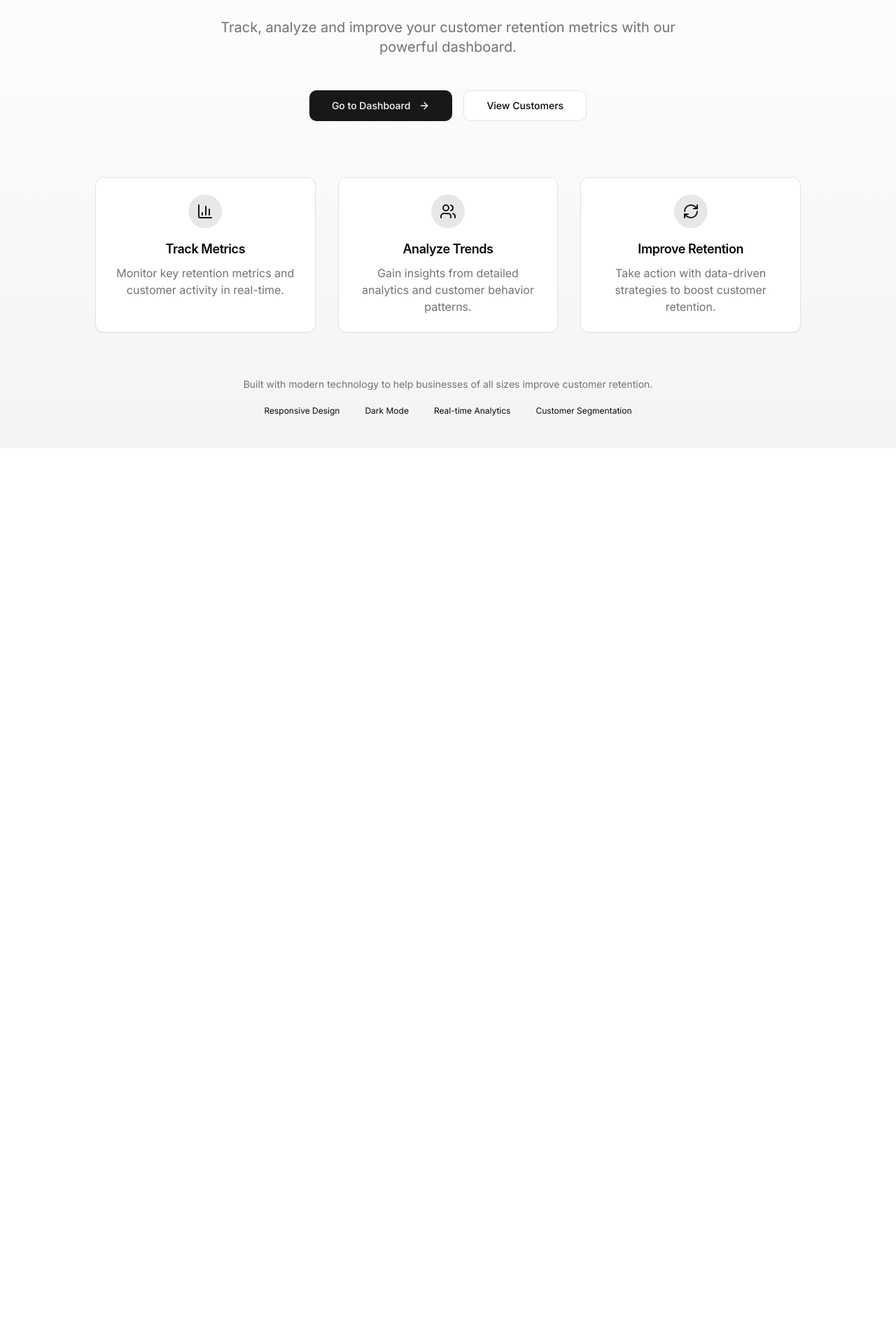
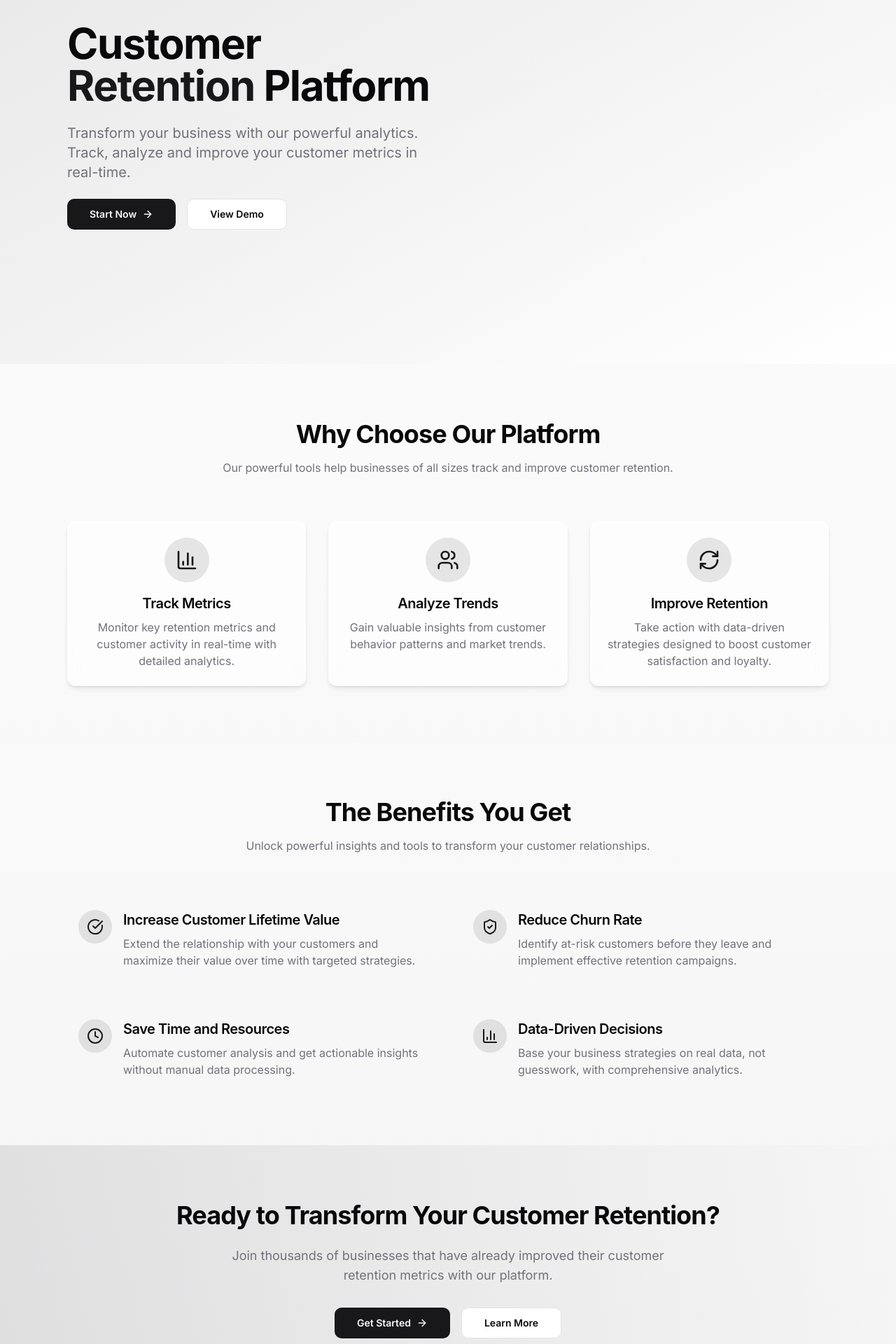
Before and after one commit to geo787/business-buddy-app, a React (Vite) app: page / in a window 1280 px wide. Shown: the part 160-2080 px from the top of the page at 70% size. Before the commit the page ends 800 px from the top, so only its background shows below. Built offline with nearby package versions, Linux system fonts and the light colour scheme.

Commit message:
Update index page
Update the index page to match the design of the provided Canva template.

```diff
--- a/src/pages/Index.tsx
+++ b/src/pages/Index.tsx
@@ -1,83 +1,223 @@
 
 import { useNavigate } from "react-router-dom";
 import { Button } from "@/components/ui/button";
-import { ArrowRight, BarChart3, Users, RefreshCw } from "lucide-react";
+import {
+  ArrowRight,
+  BarChart3,
+  Users,
+  RefreshCw,
+  CheckCircle,
+  ShieldCheck,
+  Clock
+} from "lucide-react";
+import { Card, CardContent } from "@/components/ui/card";
 
 const Index = () => {
   const navigate = useNavigate();
 
   return (
-    <div className="min-h-screen flex flex-col items-center justify-center bg-gradient-to-b from-background to-muted p-4 sm:p-8">
-      <div className="max-w-3xl mx-auto text-center space-y-6 animate-fade-in">
-        <h1 className="text-3xl sm:text-4xl md:text-6xl font-bold tracking-tight mb-4">
-          Customer Retention
-          <span className="text-primary"> Platform</span>
+    <div className="min-h-screen flex flex-col bg-gradient-to-b from-background to-muted">
+      {/* Hero Section */}
+      <section className="relative w-full min-h-[85vh] flex flex-col items-center justify-center overflow-hidden py-12 px-4">
+        <div className="absolute inset-0 bg-gradient-to-br from-primary/10 to-background pointer-events-none" />
+
+        <div className="container max-w-6xl mx-auto z-10 space-y-10">
+          <div className="grid grid-cols-1 lg:grid-cols-2 gap-8 items-center">
+            <div className="flex flex-col space-y-6 text-left animate-fade-in">
+              <h1 className="text-4xl sm:text-5xl md:text-6xl font-bold tracking-tight">
+                Customer <span className="text-primary">Retention</span> Platform
               </h1>
-        <p className="text-lg sm:text-xl text-muted-foreground max-w-2xl mx-auto">
-          Track, analyze and improve your customer retention metrics with our powerful dashboard.
+              <p className="text-lg sm:text-xl text-muted-foreground max-w-xl">
+                Transform your business with our powerful analytics. Track, analyze and improve your customer metrics in real-time.
               </p>
-        <div className="flex flex-col sm:flex-row gap-4 justify-center pt-6">
+              <div className="flex flex-wrap gap-4 mt-4">
                 <Button
                   size="lg"
                   onClick={() => navigate("/dashboard")}
-            className="gap-2 w-full sm:w-auto"
+                  className="gap-2 font-semibold"
                 >
-            Go to Dashboard <ArrowRight size={16} className="ml-1" />
+                  Start Now <ArrowRight size={16} />
                 </Button>
                 <Button
                   size="lg"
                   variant="outline"
                   onClick={() => navigate("/customers")}
-            className="w-full sm:w-auto"
+                  className="font-semibold"
                 >
-            View Customers
+                  View Demo
                 </Button>
               </div>
             </div>
 
-      <div className="mt-12 sm:mt-20 grid grid-cols-1 sm:grid-cols-2 md:grid-cols-3 gap-4 sm:gap-8 w-full max-w-5xl px-2">
-        <div className="rounded-lg border bg-card p-5 sm:p-6 text-center shadow-sm hover:shadow-md transition-shadow hover-scale">
-          <div className="flex justify-center mb-4">
-            <div className="h-12 w-12 rounded-full bg-primary/10 flex items-center justify-center">
-              <BarChart3 className="h-6 w-6 text-primary" />
+            <div className="hidden lg:flex justify-center animate-fade-in">
+              <div className="relative w-full max-w-md aspect-square">
+                <div className="absolute inset-0 bg-primary/10 rounded-full" />
+                <img
+                  src="https://images.unsplash.com/photo-1488590528505-98d2b5aba04b?auto=format&fit=crop&q=80"
+                  alt="Analytics Dashboard"
+                  className="absolute -top-4 -right-4 w-full h-full object-cover rounded-xl shadow-lg transform rotate-3 scale-105"
+                />
               </div>
             </div>
-          <h3 className="text-lg font-semibold mb-2">Track Metrics</h3>
-          <p className="text-muted-foreground text-sm sm:text-base">Monitor key retention metrics and customer activity in real-time.</p>
+          </div>
+        </div>
+      </section>
+
+      {/* Features Section */}
+      <section className="py-20 px-4 bg-secondary/30">
+        <div className="container max-w-6xl mx-auto">
+          <div className="text-center mb-16">
+            <h2 className="text-3xl md:text-4xl font-bold mb-4">Why Choose Our Platform</h2>
+            <p className="text-muted-foreground max-w-2xl mx-auto">
+              Our powerful tools help businesses of all sizes track and improve customer retention.
+            </p>
           </div>
 
-        <div className="rounded-lg border bg-card p-5 sm:p-6 text-center shadow-sm hover:shadow-md transition-shadow hover-scale">
-          <div className="flex justify-center mb-4">
-            <div className="h-12 w-12 rounded-full bg-primary/10 flex items-center justify-center">
-              <Users className="h-6 w-6 text-primary" />
+          <div className="grid grid-cols-1 md:grid-cols-3 gap-8">
+            <Card className="border-0 bg-card/60 backdrop-blur shadow-md hover:shadow-lg transition-all hover:scale-105 duration-300">
+              <CardContent className="p-6 flex flex-col items-center text-center">
+                <div className="h-16 w-16 rounded-full bg-primary/10 flex items-center justify-center mb-4">
+                  <BarChart3 className="h-8 w-8 text-primary" />
+                </div>
+                <h3 className="text-xl font-semibold mb-2">Track Metrics</h3>
+                <p className="text-muted-foreground">
+                  Monitor key retention metrics and customer activity in real-time with detailed analytics.
+                </p>
+              </CardContent>
+            </Card>
+
+            <Card className="border-0 bg-card/60 backdrop-blur shadow-md hover:shadow-lg transition-all hover:scale-105 duration-300">
+              <CardContent className="p-6 flex flex-col items-center text-center">
+                <div className="h-16 w-16 rounded-full bg-primary/10 flex items-center justify-center mb-4">
+                  <Users className="h-8 w-8 text-primary" />
+                </div>
+                <h3 className="text-xl font-semibold mb-2">Analyze Trends</h3>
+                <p className="text-muted-foreground">
+                  Gain valuable insights from customer behavior patterns and market trends.
+                </p>
+              </CardContent>
+            </Card>
+
+            <Card className="border-0 bg-card/60 backdrop-blur shadow-md hover:shadow-lg transition-all hover:scale-105 duration-300">
+              <CardContent className="p-6 flex flex-col items-center text-center">
+                <div className="h-16 w-16 rounded-full bg-primary/10 flex items-center justify-center mb-4">
+                  <RefreshCw className="h-8 w-8 text-primary" />
+                </div>
+                <h3 className="text-xl font-semibold mb-2">Improve Retention</h3>
+                <p className="text-muted-foreground">
+                  Take action with data-driven strategies designed to boost customer satisfaction and loyalty.
+                </p>
+              </CardContent>
+            </Card>
           </div>
         </div>
-          <h3 className="text-lg font-semibold mb-2">Analyze Trends</h3>
-          <p className="text-muted-foreground text-sm sm:text-base">Gain insights from detailed analytics and customer behavior patterns.</p>
+      </section>
+
+      {/* Benefits Section */}
+      <section className="py-20 px-4">
+        <div className="container max-w-6xl mx-auto">
+          <div className="text-center mb-16">
+            <h2 className="text-3xl md:text-4xl font-bold mb-4">The Benefits You Get</h2>
+            <p className="text-muted-foreground max-w-2xl mx-auto">
+              Unlock powerful insights and tools to transform your customer relationships.
+            </p>
           </div>
 
-        <div className="rounded-lg border bg-card p-5 sm:p-6 text-center shadow-sm hover:shadow-md transition-shadow hover-scale sm:col-span-2 md:col-span-1">
-          <div className="flex justify-center mb-4">
-            <div className="h-12 w-12 rounded-full bg-primary/10 flex items-center justify-center">
-              <RefreshCw className="h-6 w-6 text-primary" />
+          <div className="grid grid-cols-1 md:grid-cols-2 gap-10">
+            <div className="flex items-start gap-4 p-4 hover:bg-secondary/20 rounded-lg transition-colors">
+              <div className="h-12 w-12 rounded-full bg-primary/10 flex items-center justify-center flex-shrink-0">
+                <CheckCircle className="h-6 w-6 text-primary" />
               </div>
-          </div>
-          <h3 className="text-lg font-semibold mb-2">Improve Retention</h3>
-          <p className="text-muted-foreground text-sm sm:text-base">Take action with data-driven strategies to boost customer retention.</p>
+              <div>
+                <h3 className="text-xl font-semibold mb-2">Increase Customer Lifetime Value</h3>
+                <p className="text-muted-foreground">
+                  Extend the relationship with your customers and maximize their value over time with targeted strategies.
+                </p>
               </div>
             </div>
 
-      <div className="mt-16 text-center w-full max-w-3xl">
+            <div className="flex items-start gap-4 p-4 hover:bg-secondary/20 rounded-lg transition-colors">
+              <div className="h-12 w-12 rounded-full bg-primary/10 flex items-center justify-center flex-shrink-0">
+                <ShieldCheck className="h-6 w-6 text-primary" />
+              </div>
+              <div>
+                <h3 className="text-xl font-semibold mb-2">Reduce Churn Rate</h3>
+                <p className="text-muted-foreground">
+                  Identify at-risk customers before they leave and implement effective retention campaigns.
+                </p>
+              </div>
+            </div>
+
+            <div className="flex items-start gap-4 p-4 hover:bg-secondary/20 rounded-lg transition-colors">
+              <div className="h-12 w-12 rounded-full bg-primary/10 flex items-center justify-center flex-shrink-0">
+                <Clock className="h-6 w-6 text-primary" />
+              </div>
+              <div>
+                <h3 className="text-xl font-semibold mb-2">Save Time and Resources</h3>
+                <p className="text-muted-foreground">
+                  Automate customer analysis and get actionable insights without manual data processing.
+                </p>
+              </div>
+            </div>
+
+            <div className="flex items-start gap-4 p-4 hover:bg-secondary/20 rounded-lg transition-colors">
+              <div className="h-12 w-12 rounded-full bg-primary/10 flex items-center justify-center flex-shrink-0">
+                <BarChart3 className="h-6 w-6 text-primary" />
+              </div>
+              <div>
+                <h3 className="text-xl font-semibold mb-2">Data-Driven Decisions</h3>
+                <p className="text-muted-foreground">
+                  Base your business strategies on real data, not guesswork, with comprehensive analytics.
+                </p>
+              </div>
+            </div>
+          </div>
+        </div>
+      </section>
+
+      {/* CTA Section */}
+      <section className="py-20 px-4 bg-gradient-to-r from-primary/10 to-secondary/30">
+        <div className="container max-w-5xl mx-auto text-center">
+          <h2 className="text-3xl md:text-4xl font-bold mb-6">Ready to Transform Your Customer Retention?</h2>
+          <p className="text-lg text-muted-foreground max-w-2xl mx-auto mb-8">
+            Join thousands of businesses that have already improved their customer retention metrics with our platform.
+          </p>
+          <div className="flex flex-wrap justify-center gap-4">
+            <Button
+              size="lg"
+              onClick={() => navigate("/dashboard")}
+              className="gap-2 font-semibold"
+            >
+              Get Started <ArrowRight size={16} />
+            </Button>
+            <Button
+              size="lg"
+              variant="outline"
+              onClick={() => navigate("/customers")}
+              className="font-semibold"
+            >
+              Learn More
+            </Button>
+          </div>
+        </div>
+      </section>
+
+      {/* Footer */}
+      <footer className="py-8 px-4 bg-secondary/30">
+        <div className="container mx-auto max-w-6xl">
+          <div className="text-center">
             <p className="text-sm text-muted-foreground">
-          Built with modern technology to help businesses of all sizes improve customer retention.
+              © {new Date().getFullYear()} Customer Retention Platform. All rights reserved.
             </p>
             <div className="mt-4 flex flex-wrap justify-center gap-3">
-          <span className="px-3 py-1 bg-secondary rounded-full text-xs">Responsive Design</span>
-          <span className="px-3 py-1 bg-secondary rounded-full text-xs">Dark Mode</span>
-          <span className="px-3 py-1 bg-secondary rounded-full text-xs">Real-time Analytics</span>
-          <span className="px-3 py-1 bg-secondary rounded-full text-xs">Customer Segmentation</span>
+              <span className="px-3 py-1 bg-secondary rounded-full text-xs font-medium">Responsive Design</span>
+              <span className="px-3 py-1 bg-secondary rounded-full text-xs font-medium">Dark Mode</span>
+              <span className="px-3 py-1 bg-secondary rounded-full text-xs font-medium">Real-time Analytics</span>
+              <span className="px-3 py-1 bg-secondary rounded-full text-xs font-medium">Customer Segmentation</span>
             </div>
           </div>
+        </div>
+      </footer>
     </div>
   );
 };
```
Lines whose indentation alone changed are shown as unchanged.
